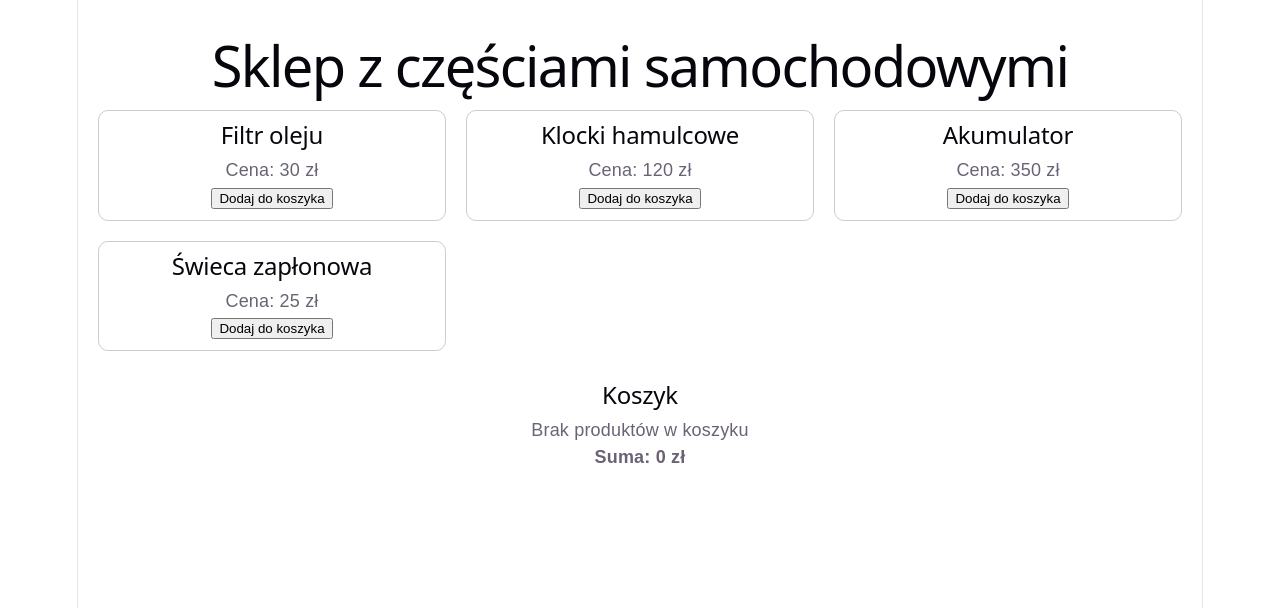
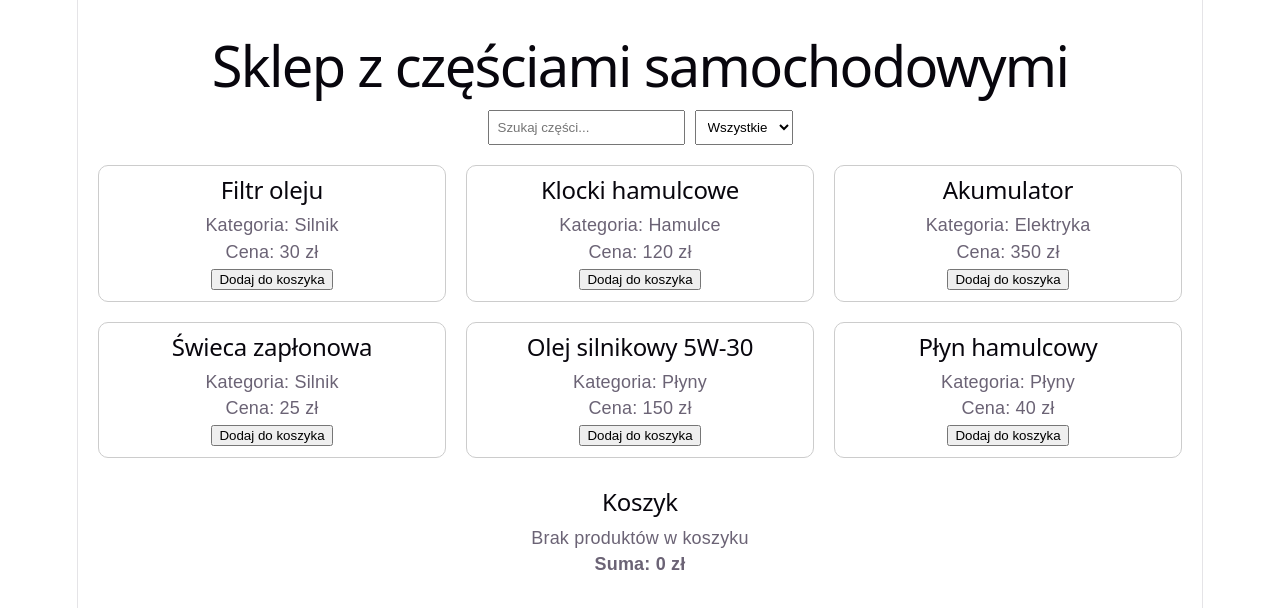
Before and after one commit to Krysmal/MotShop, a React (Vite) app in the folder MotShop/: page / in a window 1280 px wide. Shown: the top 608 px of the page. Built offline with nearby package versions, Linux system fonts and the light colour scheme.

Commit message:
expansion

```diff
--- a/MotShop/src/App.jsx
+++ b/MotShop/src/App.jsx
@@ -1,47 +1,124 @@
 import { useState } from "react";
 
 const productsData = [
-  { id: 1, name: "Filtr oleju", price: 30 },
-  { id: 2, name: "Klocki hamulcowe", price: 120 },
-  { id: 3, name: "Akumulator", price: 350 },
-  { id: 4, name: "Świeca zapłonowa", price: 25 },
+  { id: 1, name: "Filtr oleju", price: 30, category: "Silnik" },
+  { id: 2, name: "Klocki hamulcowe", price: 120, category: "Hamulce" },
+  { id: 3, name: "Akumulator", price: 350, category: "Elektryka" },
+  { id: 4, name: "Świeca zapłonowa", price: 25, category: "Silnik" },
+  { id: 5, name: "Olej silnikowy 5W-30", price: 150, category: "Płyny" },
+  { id: 6, name: "Płyn hamulcowy", price: 40, category: "Płyny" },
 ];
 
 export default function CarPartsShop() {
   const [cart, setCart] = useState([]);
+  const [search, setSearch] = useState("");
+  const [category, setCategory] = useState("Wszystkie");
 
   const addToCart = (product) => {
-    setCart([...cart, product]);
+    const existing = cart.find((item) => item.id === product.id);
+    if (existing) {
+      setCart(
+        cart.map((item) =>
+          item.id === product.id
+            ? { ...item, quantity: item.quantity + 1 }
+            : item
+        )
+      );
+    } else {
+      setCart([...cart, { ...product, quantity: 1 }]);
+    }
   };
 
-  const total = cart.reduce((sum, item) => sum + item.price, 0);
+  const removeFromCart = (id) => {
+    setCart(cart.filter((item) => item.id !== id));
+  };
+
+  const filteredProducts = productsData.filter((product) => {
+    return (
+      (category === "Wszystkie" || product.category === category) &&
+      product.name.toLowerCase().includes(search.toLowerCase())
+    );
+  });
+
+  const total = cart.reduce((sum, item) => sum + item.price * item.quantity, 0);
+
+  const categories = ["Wszystkie", ...new Set(productsData.map(p => p.category))];
 
   return (
     <div style={{ padding: "20px", fontFamily: "Arial" }}>
       <h1>Sklep z częściami samochodowymi</h1>
 
-      <div style={{ display: "grid", gridTemplateColumns: "repeat(3, 1fr)", gap: "20px" }}>
-        {productsData.map((product) => (
-          <div key={product.id} style={{ border: "1px solid #ccc", padding: "10px", borderRadius: "10px" }}>
+      {/* FILTRY */}
+      <div style={{ marginBottom: "20px" }}>
+        <input
+          type="text"
+          placeholder="Szukaj części..."
+          value={search}
+          onChange={(e) => setSearch(e.target.value)}
+          style={{ padding: "8px", marginRight: "10px" }}
+        />
+
+        <select
+          value={category}
+          onChange={(e) => setCategory(e.target.value)}
+          style={{ padding: "8px" }}
+        >
+          {categories.map((cat) => (
+            <option key={cat}>{cat}</option>
+          ))}
+        </select>
+      </div>
+
+      {/* PRODUKTY */}
+      <div
+        style={{
+          display: "grid",
+          gridTemplateColumns: "repeat(3, 1fr)",
+          gap: "20px",
+        }}
+      >
+        {filteredProducts.map((product) => (
+          <div
+            key={product.id}
+            style={{
+              border: "1px solid #ccc",
+              padding: "10px",
+              borderRadius: "10px",
+            }}
+          >
             <h2>{product.name}</h2>
+            <p>Kategoria: {product.category}</p>
             <p>Cena: {product.price} zł</p>
-            <button onClick={() => addToCart(product)}>Dodaj do koszyka</button>
+            <button onClick={() => addToCart(product)}>
+              Dodaj do koszyka
+            </button>
           </div>
         ))}
       </div>
 
+      {/* KOSZYK */}
       <div style={{ marginTop: "30px" }}>
         <h2>Koszyk</h2>
         {cart.length === 0 ? (
           <p>Brak produktów w koszyku</p>
         ) : (
           <ul>
-            {cart.map((item, index) => (
-              <li key={index}>{item.name} - {item.price} zł</li>
+            {cart.map((item) => (
+              <li key={item.id}>
+                {item.name} x{item.quantity} - {item.price * item.quantity} zł
+                <button
+                  onClick={() => removeFromCart(item.id)}
+                  style={{ marginLeft: "10px" }}
+                >
+                  Usuń
+                </button>
+              </li>
             ))}
           </ul>
         )}
-        <p><strong>Suma: {total} zł</strong></p>
+        <p>
+          <strong>Suma: {total} zł</strong>
+        </p>
       </div>
     </div>
   );
```
